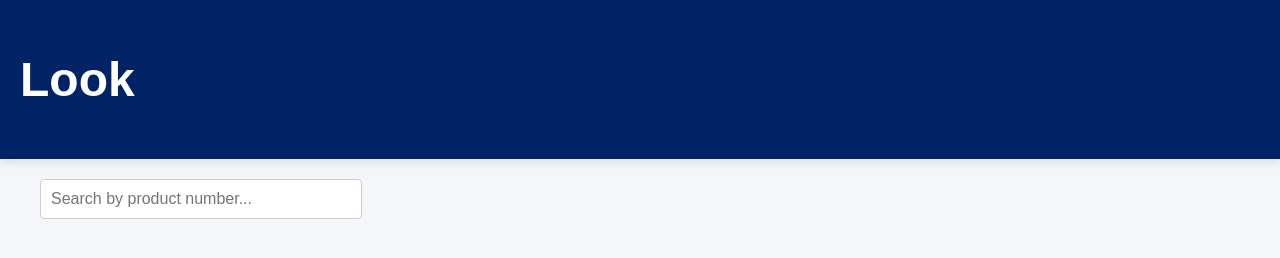
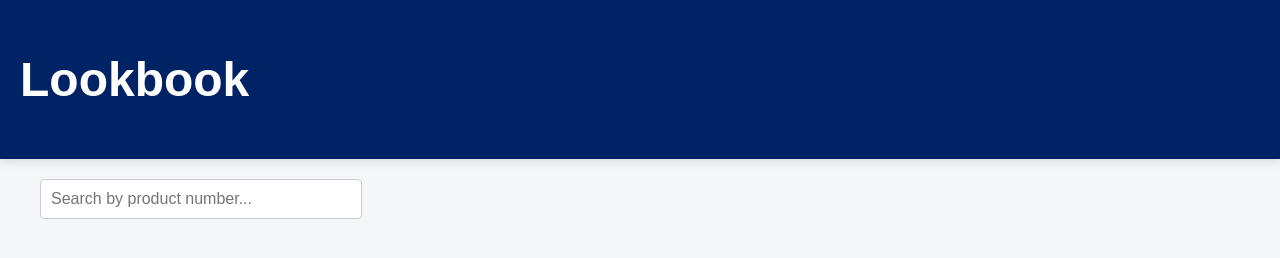
Before and after one commit to lee1136/node, a website with bundled scripts: page public/dashboard.html in a window 1280 px wide. Built offline with nearby package versions, Linux system fonts and the light colour scheme; no server answers.

Commit message:
Update dashboard.html

```diff
--- a/public/dashboard.html
+++ b/public/dashboard.html
@@ -8,7 +8,7 @@
 </head>
 <body>
     <header>
-    <h1>Look</h1>
+    <h1>Lookbook</h1>
     <div class="header-buttons">
         <button id="upload-btn" style="display: none;">Upload</button> <!-- 관리자가 아닌 경우 숨김 -->
         <button id="signup-btn" style="display: none;">Sign Up</button> <!-- 관리자가 아닌 경우 숨김 -->
```
